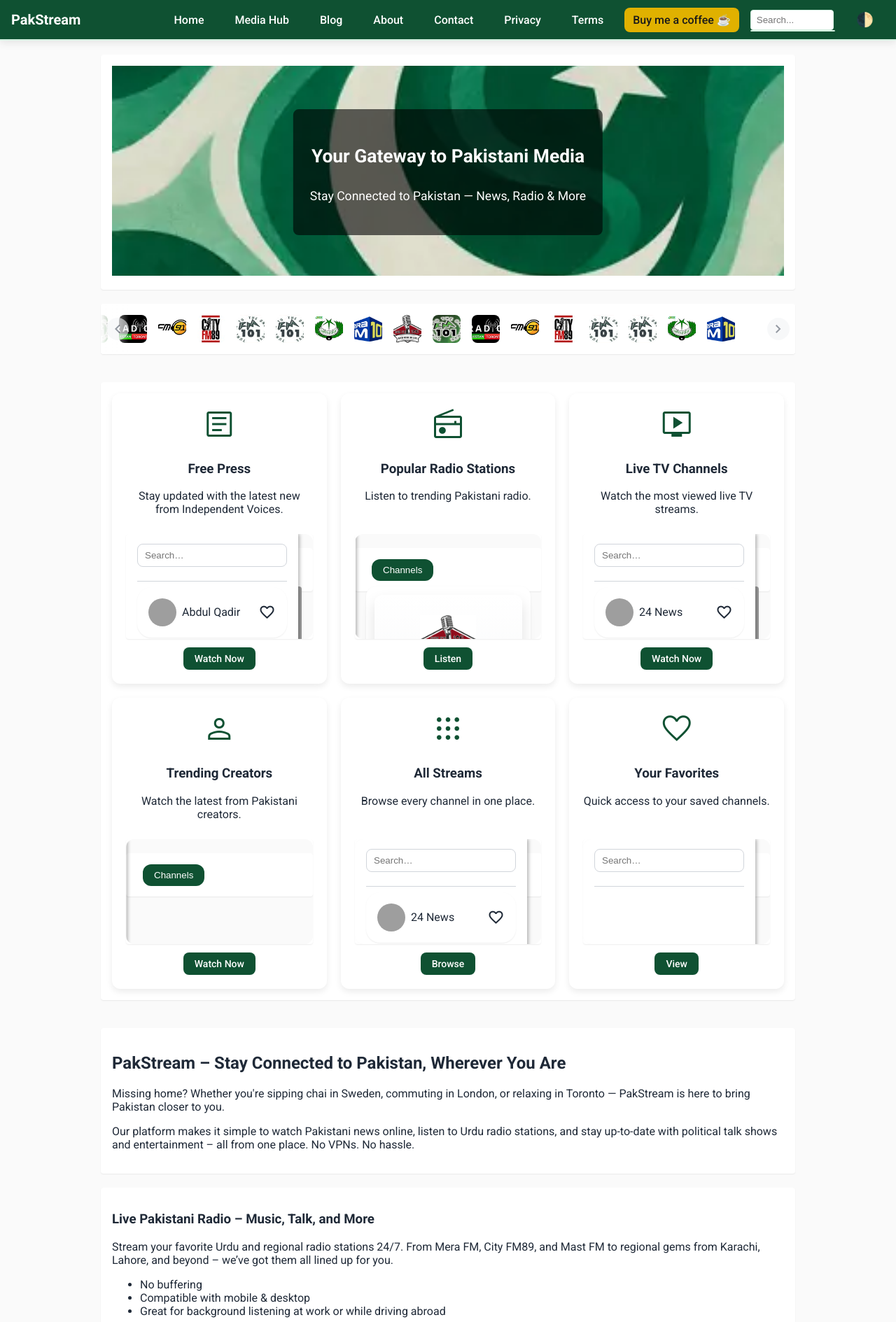
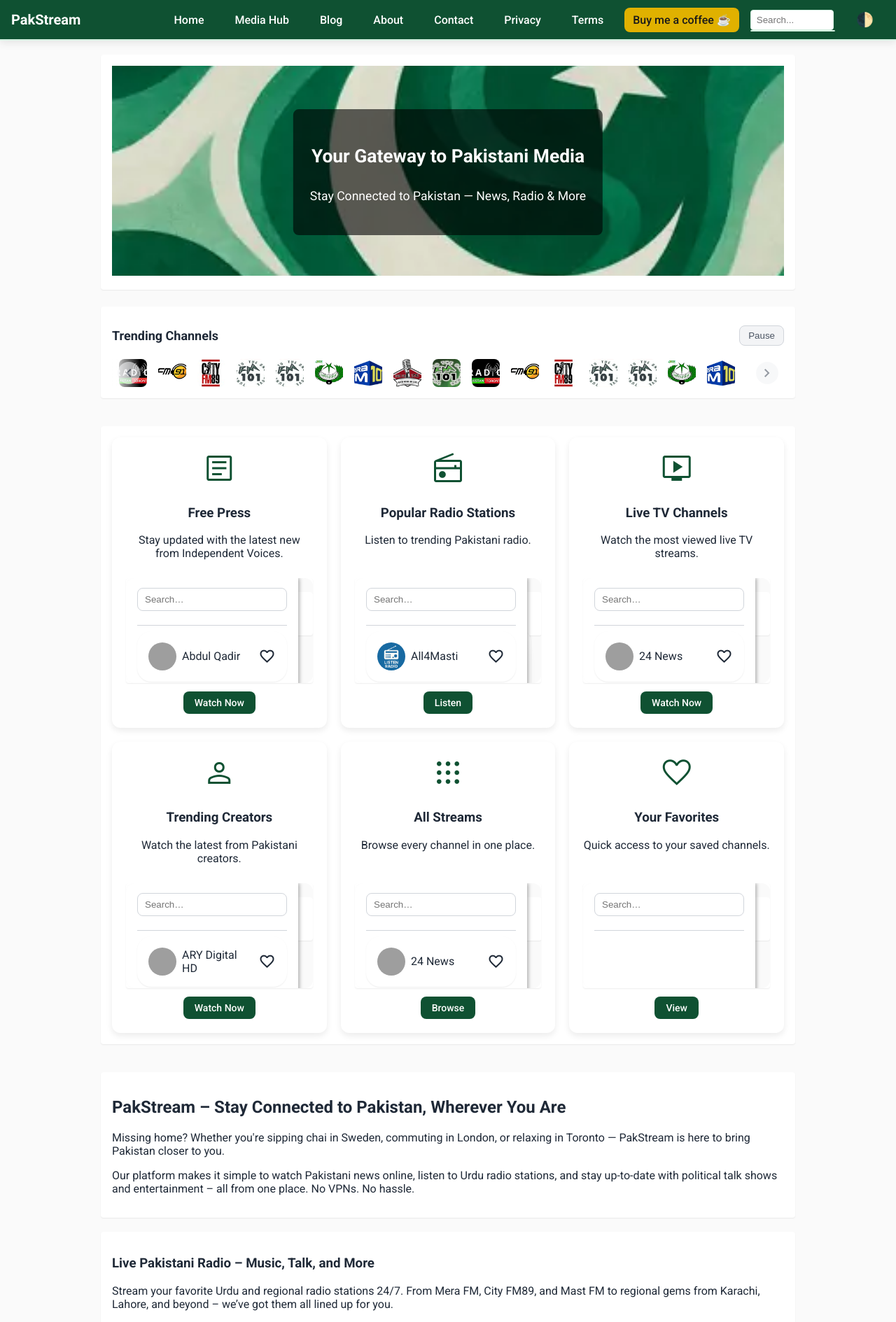
Before and after one commit to atifwaqar/pakstream, a Jekyll site: the page built from index.html, in a window 1280 px wide. Shown: the top 1889 px of the page at 70% size. Built offline with Jekyll 4.4.1, drawn with Linux system fonts in a browser that asks for light colours; comment, search, counter and statistics services are not loaded.

Commit message:
feat(scroller): add labeled header and pause/resume (hover, touch, keyboard) with ARIA support

```diff
--- a/css/style.css
+++ b/css/style.css
@@ -254,12 +254,46 @@ section {
   color: var(--on-primary-container);
 }
 
+.station-scroller-wrap {
+  margin-block: 1.5rem;
+  max-width: 960px;
+  margin-inline: auto;
+}
+
+.scroller-header {
+  display: flex;
+  align-items: center;
+  justify-content: space-between;
+  margin-bottom: .5rem;
+}
+
+.scroller-title {
+  font-size: 1.125rem;
+  font-weight: 600;
+  color: var(--on-surface);
+}
+
+.scroller-toggle {
+  padding: .4rem .75rem;
+  border-radius: .5rem;
+  background: var(--surface-variant);
+  color: var(--on-surface-variant);
+  border: 1px solid var(--outline);
+  cursor: pointer;
+}
+
 .station-scroller {
+  display: flex;
+  gap: 1rem;
+  align-items: center;
   overflow: hidden;
-  margin: 20px auto;
-  max-width: 960px;
   position: relative;
+  user-select: none;
   touch-action: pan-y;
+}
+
+.station-scroller [role="listitem"] {
+  flex: 0 0 auto;
 }
 
 .station-scroller::before,
--- a/index.html
+++ b/index.html
@@ -93,14 +93,21 @@
     </div>
   </section>
 
-  <section class="station-scroller">
+  <section class="station-scroller-wrap" aria-label="Trending channels">
+    <div class="scroller-header">
+      <h2 class="scroller-title">Trending Channels</h2>
+      <button class="scroller-toggle" type="button" aria-pressed="false" aria-label="Pause scrolling">Pause</button>
+    </div>
+
+    <div class="station-scroller" role="list" tabindex="0" aria-live="polite">
       <button class="scroll-btn prev" aria-label="Scroll left">
         <span class="material-symbols-outlined">chevron_left</span>
       </button>
-    <div class="scroller-track"></div>
+      <div class="scroller-track" role="presentation"></div>
       <button class="scroll-btn next" aria-label="Scroll right">
         <span class="material-symbols-outlined">chevron_right</span>
       </button>
+    </div>
   </section>
 
   <!-- Featured cards -->
--- a/js/main.js
+++ b/js/main.js
@@ -222,6 +222,8 @@ document.addEventListener('DOMContentLoaded', function () {
             var a = document.createElement('a');
             a.href = '/media-hub.html?c=' + encodeURIComponent(channelId) + '&m=' + mode;
             a.title = it.name || '';
+            a.setAttribute('role', 'listitem');
+            a.setAttribute('aria-label', it.name || '');
             var img = document.createElement('img');
             img.src = it.media.logo_url;
             img.alt = it.name || '';
@@ -232,6 +234,7 @@ document.addEventListener('DOMContentLoaded', function () {
         });
         scroller.innerHTML += scroller.innerHTML;
         initStationScroller();
+        initStationScrollerControls();
       })
       .catch(function (err) {
         console.error('Failed to load station logos', err);
@@ -251,6 +254,11 @@ document.addEventListener('DOMContentLoaded', function () {
     var speed = base * direction;
     var offset = 0;
     var trackWidth = track.scrollWidth / 2;
+
+    window.setScrollSpeed = function (v) {
+      base = v;
+      speed = base * direction;
+    };
 
     function normalize() {
       if (offset <= -trackWidth) offset += trackWidth;
@@ -282,6 +290,49 @@ document.addEventListener('DOMContentLoaded', function () {
       direction = -1;
       speed = base * direction;
     });
+  }
+
+  function initStationScrollerControls() {
+    const wrap = document.querySelector('.station-scroller-wrap');
+    const scroller = wrap?.querySelector('.station-scroller');
+    const toggleBtn = wrap?.querySelector('.scroller-toggle');
+    if (!wrap || !scroller || !toggleBtn) return;
+
+    let paused = false;
+    const SPEED_ACTIVE = 0.3;
+    const SPEED_PAUSED = 0;
+
+    function applySpeed() {
+      const v = paused ? SPEED_PAUSED : SPEED_ACTIVE;
+      if (typeof setScrollSpeed === 'function') setScrollSpeed(v);
+      else scroller.dataset.speed = String(v);
+    }
+
+    function setPaused(next) {
+      paused = next;
+      applySpeed();
+      toggleBtn.setAttribute('aria-pressed', String(paused));
+      toggleBtn.textContent = paused ? 'Resume' : 'Pause';
+      toggleBtn.setAttribute('aria-label', paused ? 'Resume scrolling' : 'Pause scrolling');
+    }
+
+    toggleBtn.addEventListener('click', () => setPaused(!paused));
+    scroller.addEventListener('mouseenter', () => setPaused(true));
+    scroller.addEventListener('mouseleave', () => setPaused(false));
+    scroller.addEventListener('focusin', () => setPaused(true));
+    scroller.addEventListener('focusout', () => setPaused(false));
+    scroller.addEventListener('touchstart', () => setPaused(true), { passive: true });
+    scroller.addEventListener('touchend', () => setPaused(false), { passive: true });
+    scroller.addEventListener('touchcancel', () => setPaused(false), { passive: true });
+    scroller.addEventListener('keydown', function (e) {
+      if (e.code === 'Space') {
+        e.preventDefault();
+        setPaused(!paused);
+      }
+    });
+
+    const prefersReduced = window.matchMedia('(prefers-reduced-motion: reduce)').matches;
+    setPaused(prefersReduced);
   }
 
   if ('IntersectionObserver' in window) {
```
Also changed, not shown: theme-tester.html (+9 -2 lines). Lines whose indentation alone changed are shown as unchanged.
